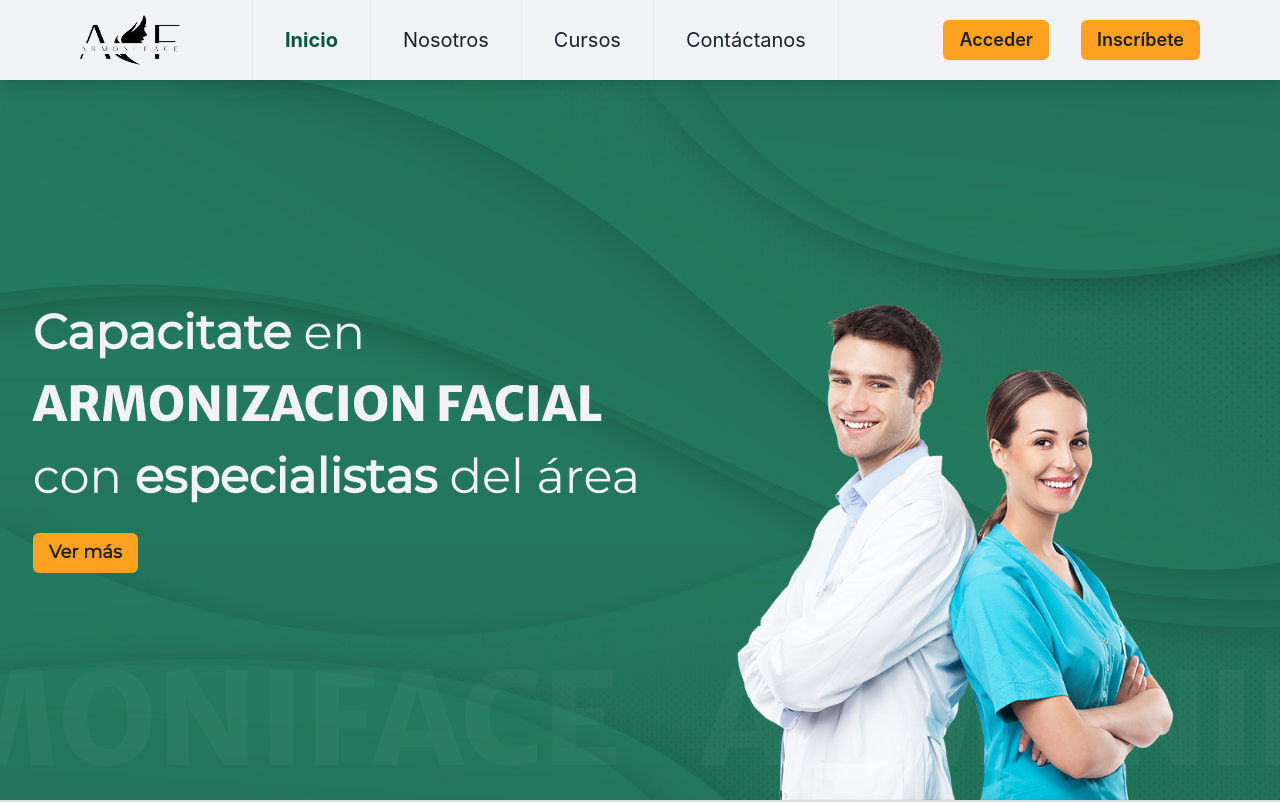
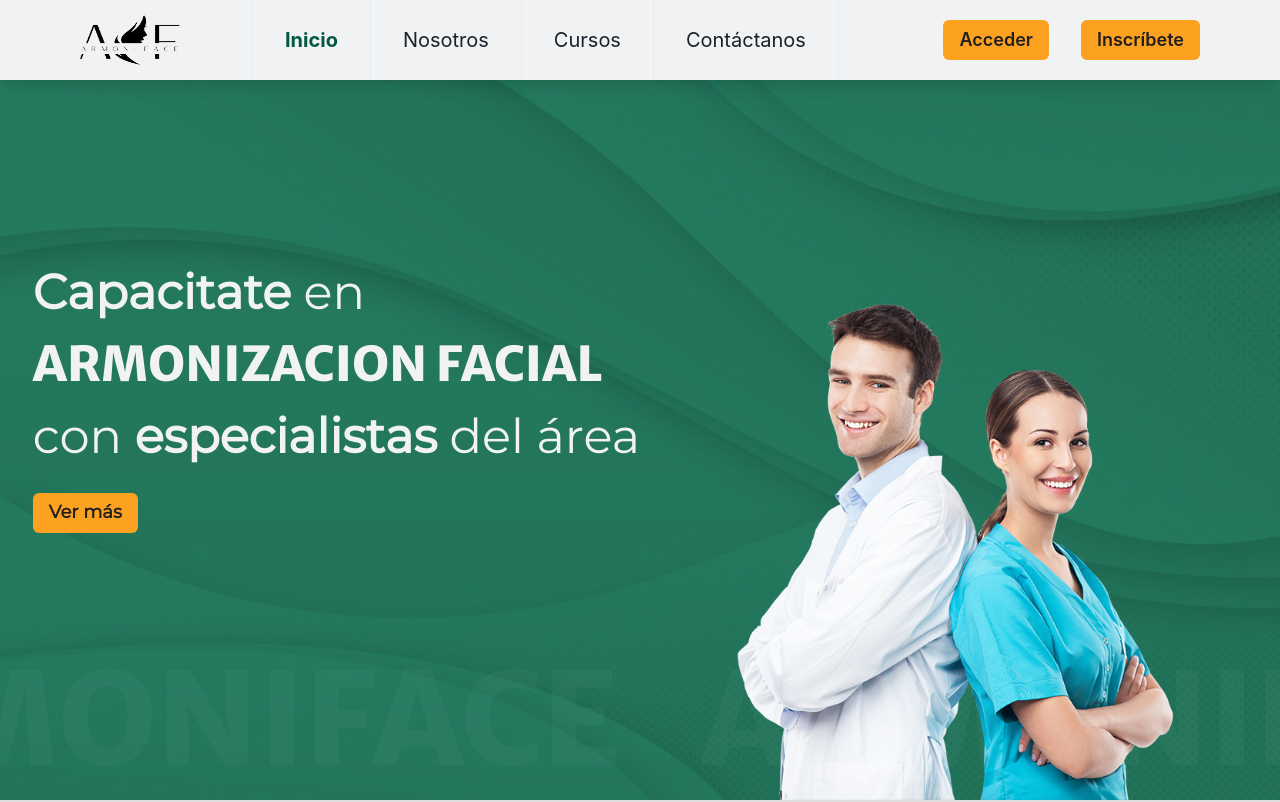
Before and after one commit to LuchoQQ/armoniface, a Next.js app: page / in a window 1280 px wide. Shown: the top 802 px of the page. Built offline with nearby package versions, Linux system fonts and the light colour scheme; no server answers.

Commit message:
home hotfix

```diff
--- a/src/pages/index.tsx
+++ b/src/pages/index.tsx
@@ -46,8 +46,8 @@ const Home: NextPage = () => {
     });
     return (
         <>
-            <NavbarIndex />
-            <Grid justifyContent="center" overflow="hidden" id="inicio">
+            <Grid justifyContent="center" overflow="hidden">
+                <NavbarIndex />
                 <IndexPage />
                 <AboutPage />
                 <CoursesPage />
--- a/src/views/AboutPage.tsx
+++ b/src/views/AboutPage.tsx
@@ -7,7 +7,7 @@ import { AiFillMedicineBox } from "react-icons/ai";
 const AboutPage: React.FC = () => {
     return (
         <>
-            <Grid minH="100vh" bg="background" zIndex="100" p="5rem" id="about" alignContent='center'>
+            <Grid minH="100vh" bg="background"  p="5rem" id="about" alignContent='center'>
                 <Flex mb='4rem'>
                     <Flex w="50%">
                         <ChakraNextImage src="/client.jpg" fit="contain" />
--- a/src/views/IndexPage.tsx
+++ b/src/views/IndexPage.tsx
@@ -1,17 +1,26 @@
-import { Box, Button, Flex, Grid, Text, chakra, keyframes, shouldForwardProp, useTheme } from "@chakra-ui/react";
+import {
+    Box,
+    Button,
+    Flex,
+    Grid,
+    Text,
+    chakra,
+    keyframes,
+    shouldForwardProp,
+    useTheme,
+} from "@chakra-ui/react";
 import React, { useEffect, useState } from "react";
 import ChakraNextImage from "../components/ChakraNextImage";
 import { isValidMotionProp, motion } from "framer-motion";
 
 const IndexPage: React.FC = () => {
-  const [width, setWidth] = useState(0);
+    const [width, setWidth] = useState(0);
     const [height, setHeight] = useState(0);
     useEffect(() => {
         setWidth(window.innerWidth);
         setHeight(window.innerHeight);
     }, []);
     const theme: any = useTheme();
-
 
     const animationKeyframes = keyframes`
     0% { transform: scale(1) rotate(0); border-radius: 20%;  x: '500px'}
@@ -27,8 +36,17 @@ const IndexPage: React.FC = () => {
     });
     return (
         <>
-            <Flex w={width} h={height - 80} position="relative" mt="80px">
-                <ChakraNextImage src="/assets/bg.jpeg" position="absolute" />
+            <Flex
+                w={width}
+                h={height}
+                position="relative"
+                id="inicio"
+            >
+                <ChakraNextImage
+                    src="/assets/bg.jpeg"
+                    position="absolute"
+                />
+
                 <Flex position="relative" w="100%" h="100%">
                     <Flex
                         w="50%"
@@ -85,12 +103,7 @@ const IndexPage: React.FC = () => {
                         />
                     </Flex>
                 </Flex>
-                <Flex
-                    w="100%"
-                    bg="transparent"
-                    position="absolute"
-                    alignSelf="flex-end"
-                >
+                <Flex w="100%" bg="transparent" position="absolute" alignSelf='flex-end'>
                     <ChakraBox
                         animate={{
                             x: [0, -width],
```
